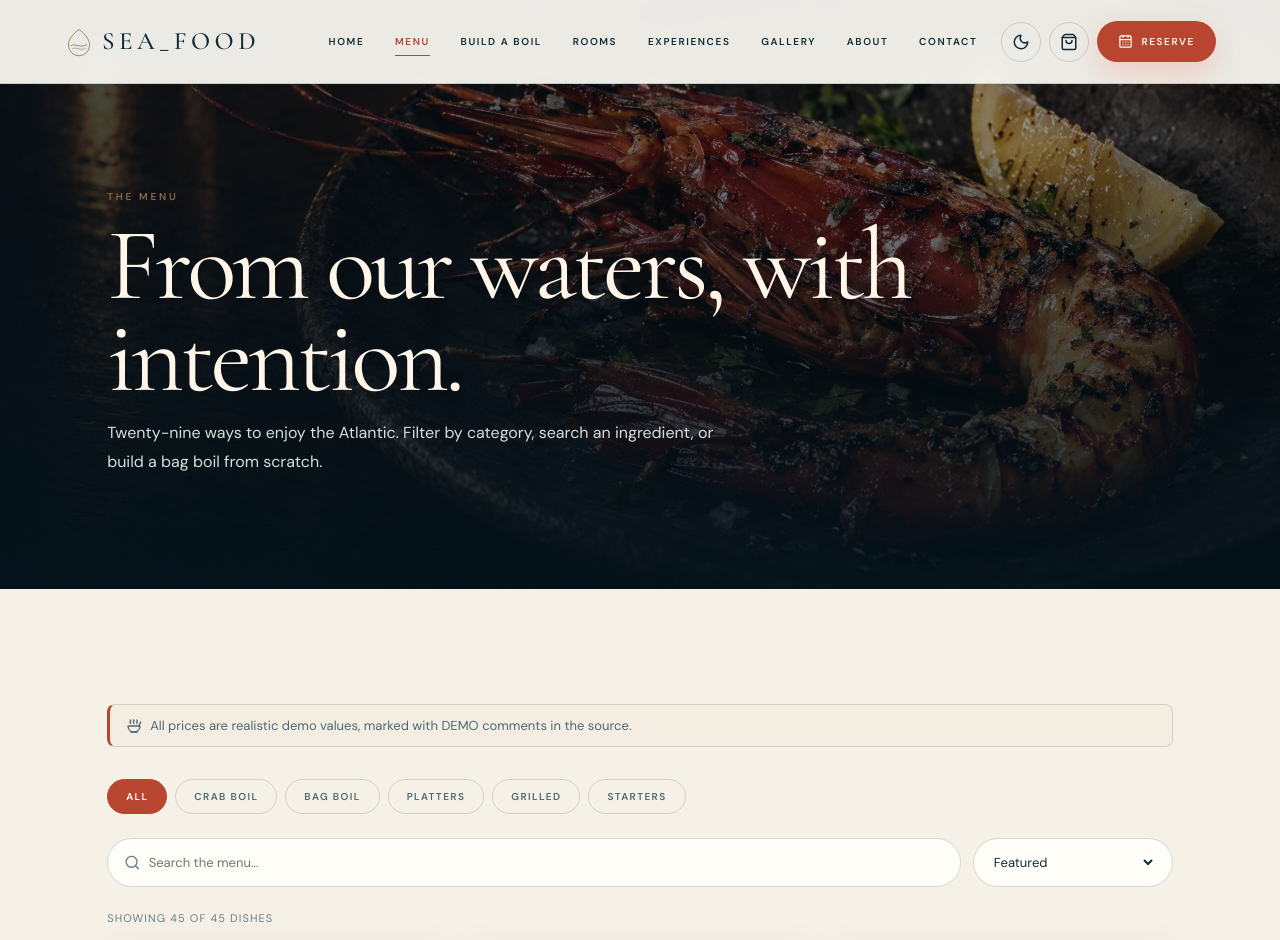
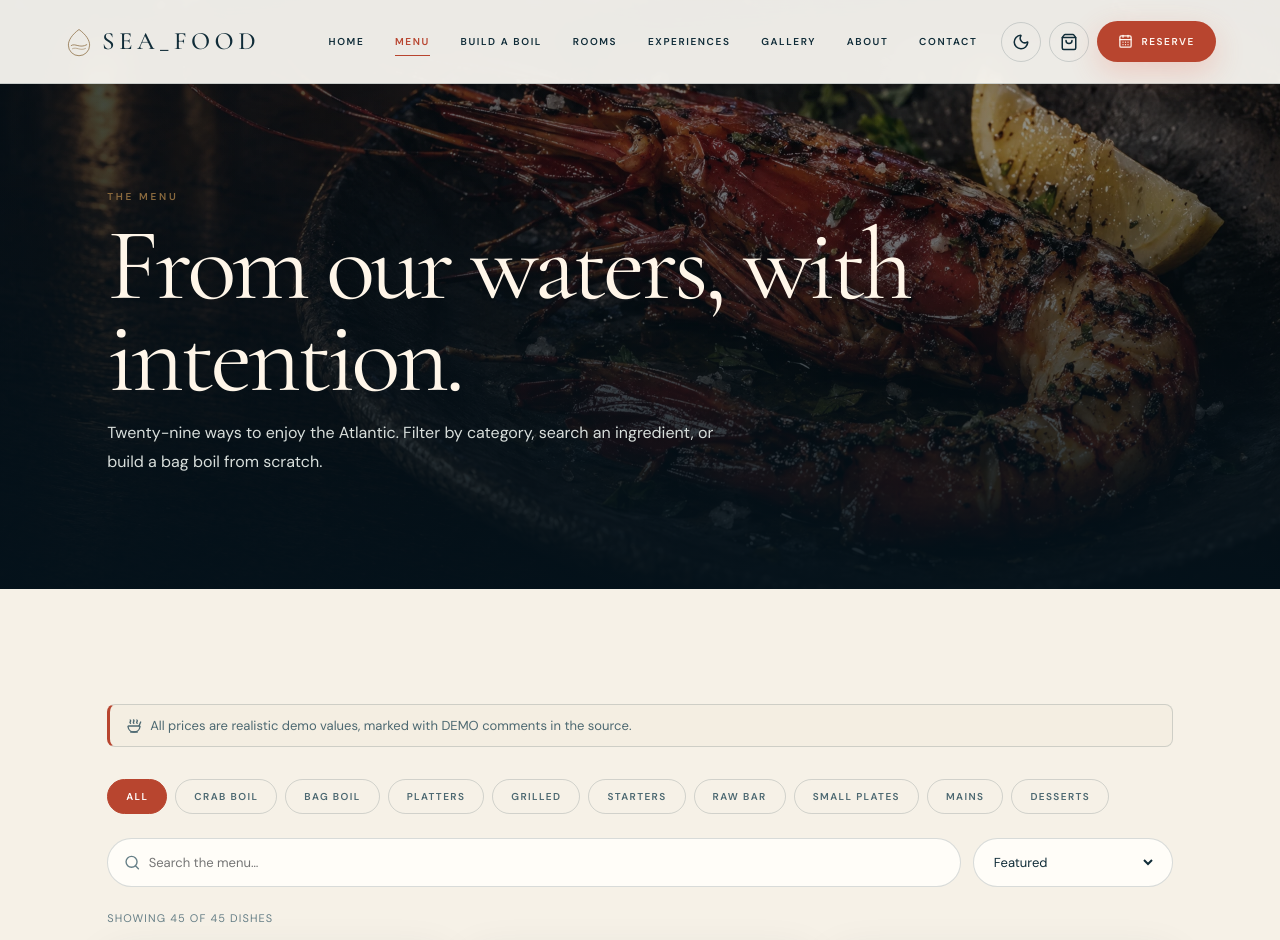
Before and after one commit to Samuel-Fx-1/Sea_Food, a React (Vite) app: page /menu in a window 1280 px wide. Shown: the top 940 px of the page. Built offline with nearby package versions, Linux system fonts and the light colour scheme; grey boxes are pictures that could not be loaded.

Commit message:
Add filters for the merged menu categories

```diff
--- a/src/components/menu/MenuFilters.tsx
+++ b/src/components/menu/MenuFilters.tsx
@@ -8,6 +8,10 @@ export const menuCategories: Array<'All' | DishCategory> = [
   'Platters',
   'Grilled',
   'Starters',
+  'Raw Bar',
+  'Small Plates',
+  'Mains',
+  'Desserts',
 ];
 
 export type SortOption = 'featured' | 'price-asc' | 'price-desc' | 'name';
```
